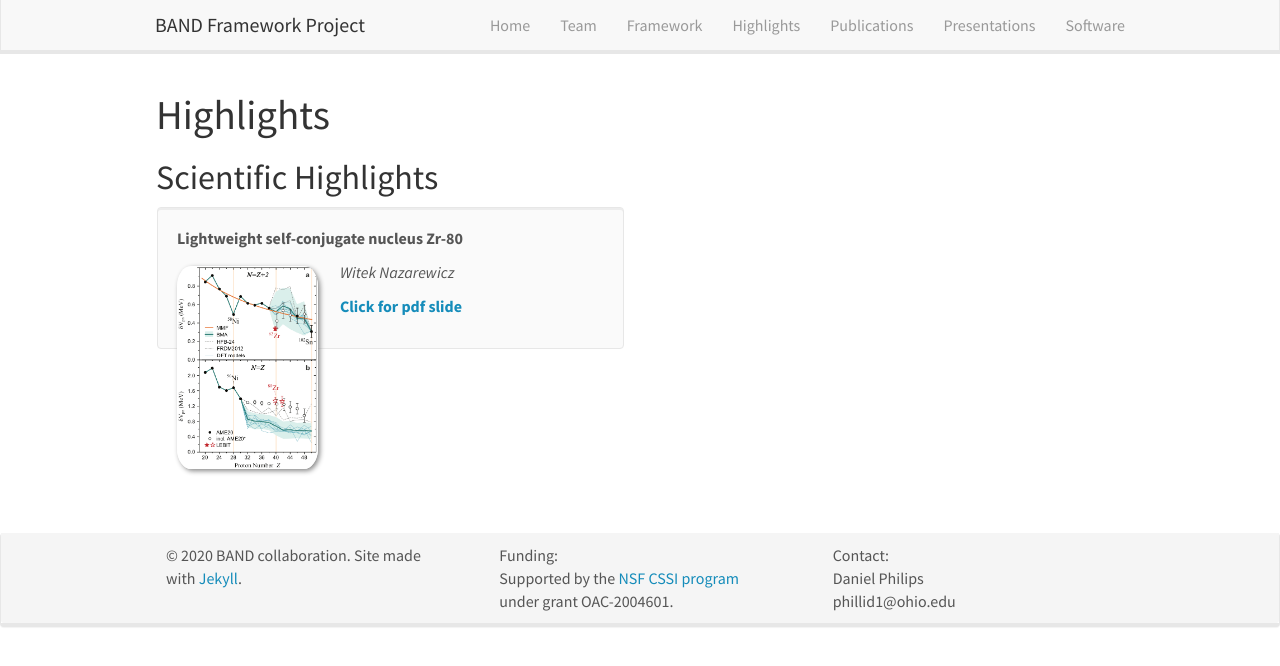
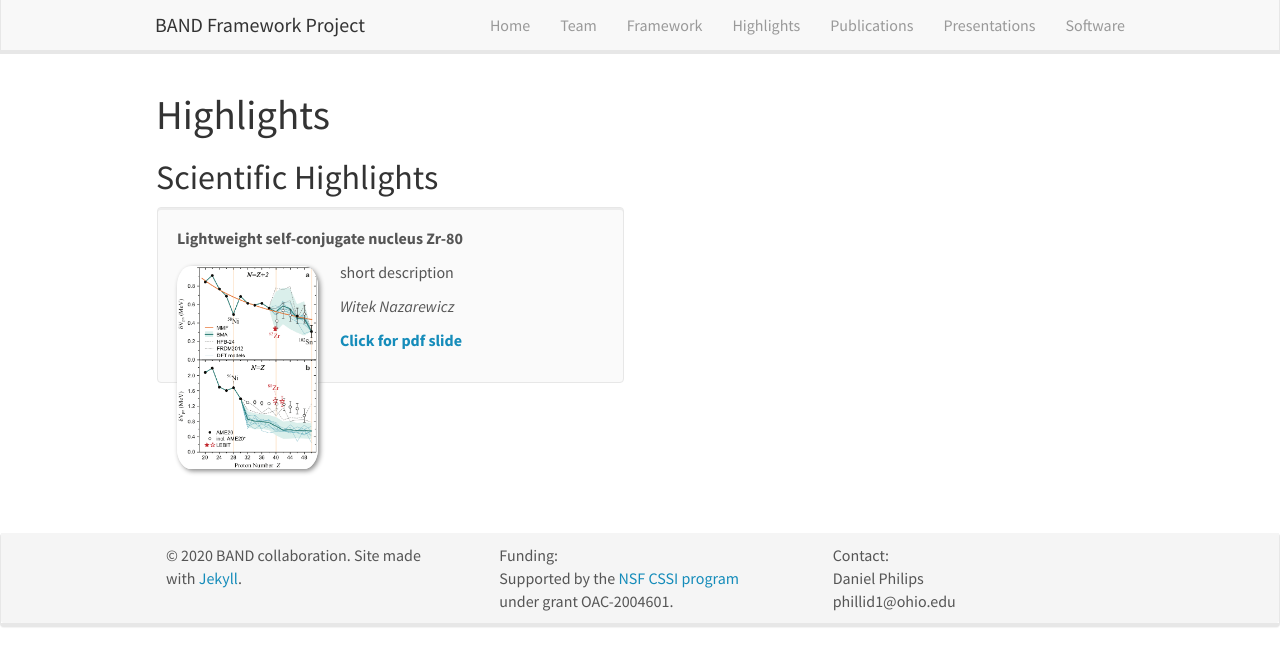
Before and after one commit to bandframework/bandframework.github.io, a Jekyll site: the page built from _pages/highlights.md, in a window 1280 px wide. Shown: the top 666 px of the page. Built offline with Jekyll 4.4.1, drawn with Linux system fonts in a browser that asks for light colours; nearby versions of some CDN libraries.

Commit message:
trying out highlights

```diff
--- a/_data/highlights.yml
+++ b/_data/highlights.yml
@@ -1,4 +1,5 @@
 - title: Lightweight self-conjugate nucleus Zr-80
+  description: short description
   image: 80Zr_fig.png
   contact: Witek Nazarewicz
   link:
```
